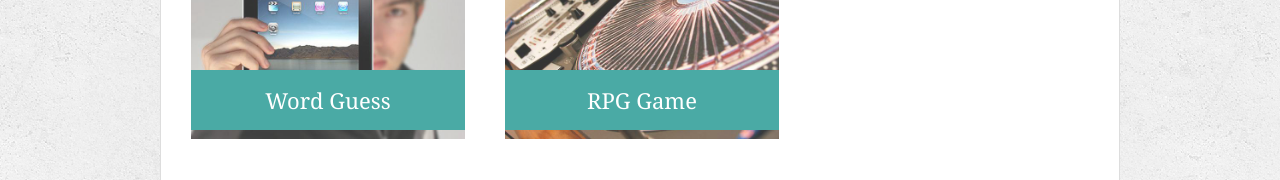
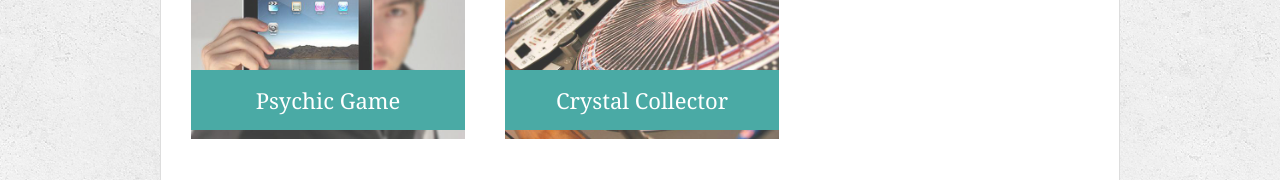
Before and after one commit to vegita0318/Responsive-Portfolio, a plain HTML site: page portfolio.html in a window 1280 px wide. Shown: the part 372-552 px from the top of the page. Drawn offline with Linux system fonts and the light colour scheme.

Commit message:
added psychic game and crystal collector links

```diff
--- a/portfolio.html
+++ b/portfolio.html
@@ -25,14 +25,14 @@
       <h1>Portfolio</h1>
 
       <div class="work">
-        <img src="assets/images/technics-q-c-640-480-1.jpg" alt="Word Guess">
+        <img src="assets/images/technics-q-c-640-480-1.jpg" alt="Psychic Game">
 
-        <h3>Word Guess</h3>
+        <a href = "https://vegita0318.github.io/Psychic-Game/"><h3>Psychic Game</h3></a>
       </div>
       <div class="work">
-        <img src="assets/images/technics-q-c-640-480-2.jpg" alt="RPG Game">
+        <img src="assets/images/technics-q-c-640-480-2.jpg" alt="Crystal Collector">
 
-        <h3>RPG Game</h3>
+        <a href = "https://vegita0318.github.io/unit-4-game/"><h3>Crystal Collector</h3></a>
       </div>
       <div class="work">
         <img src="assets/images/technics-q-c-640-480-5.jpg" alt="Trivia Game">
```
